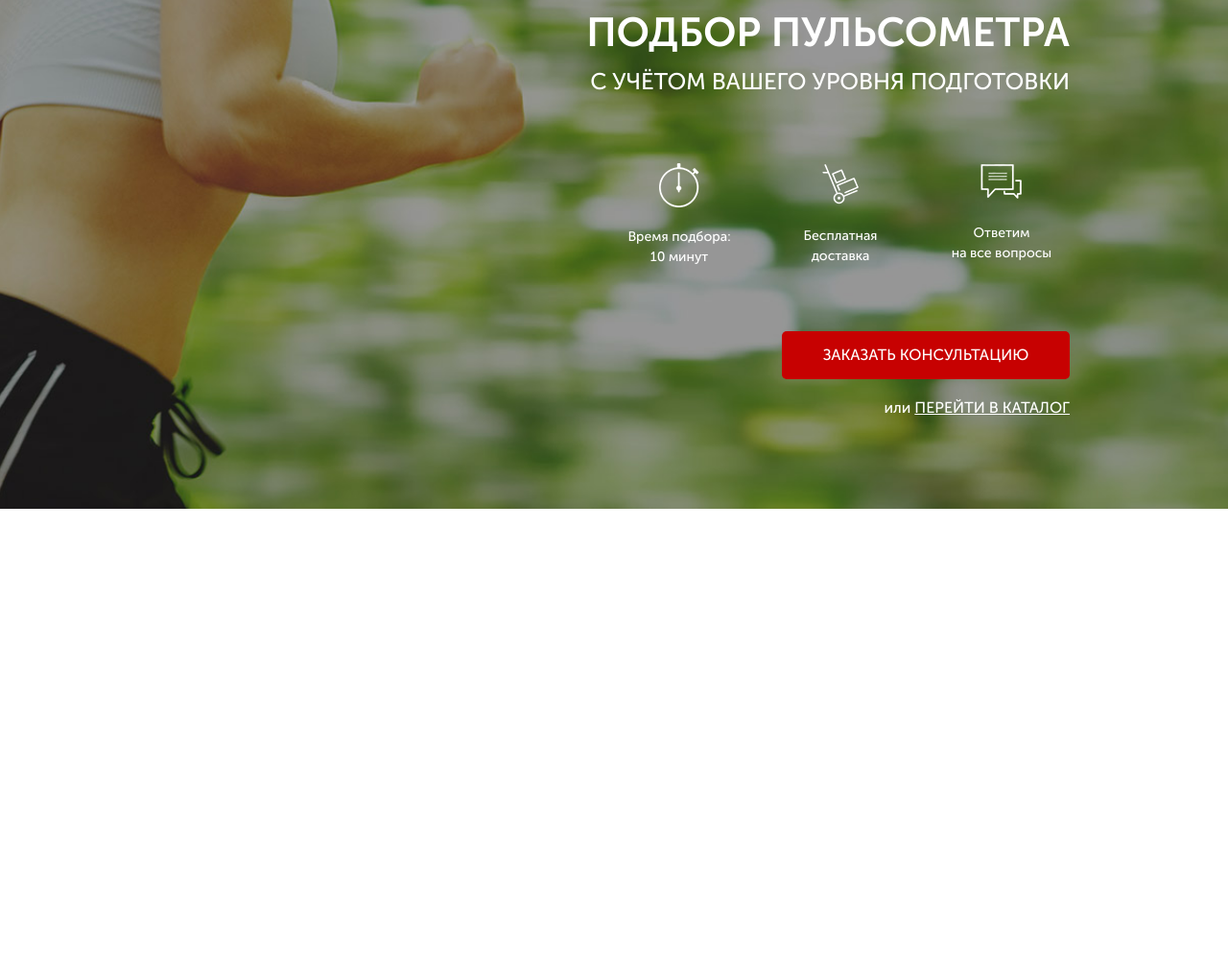
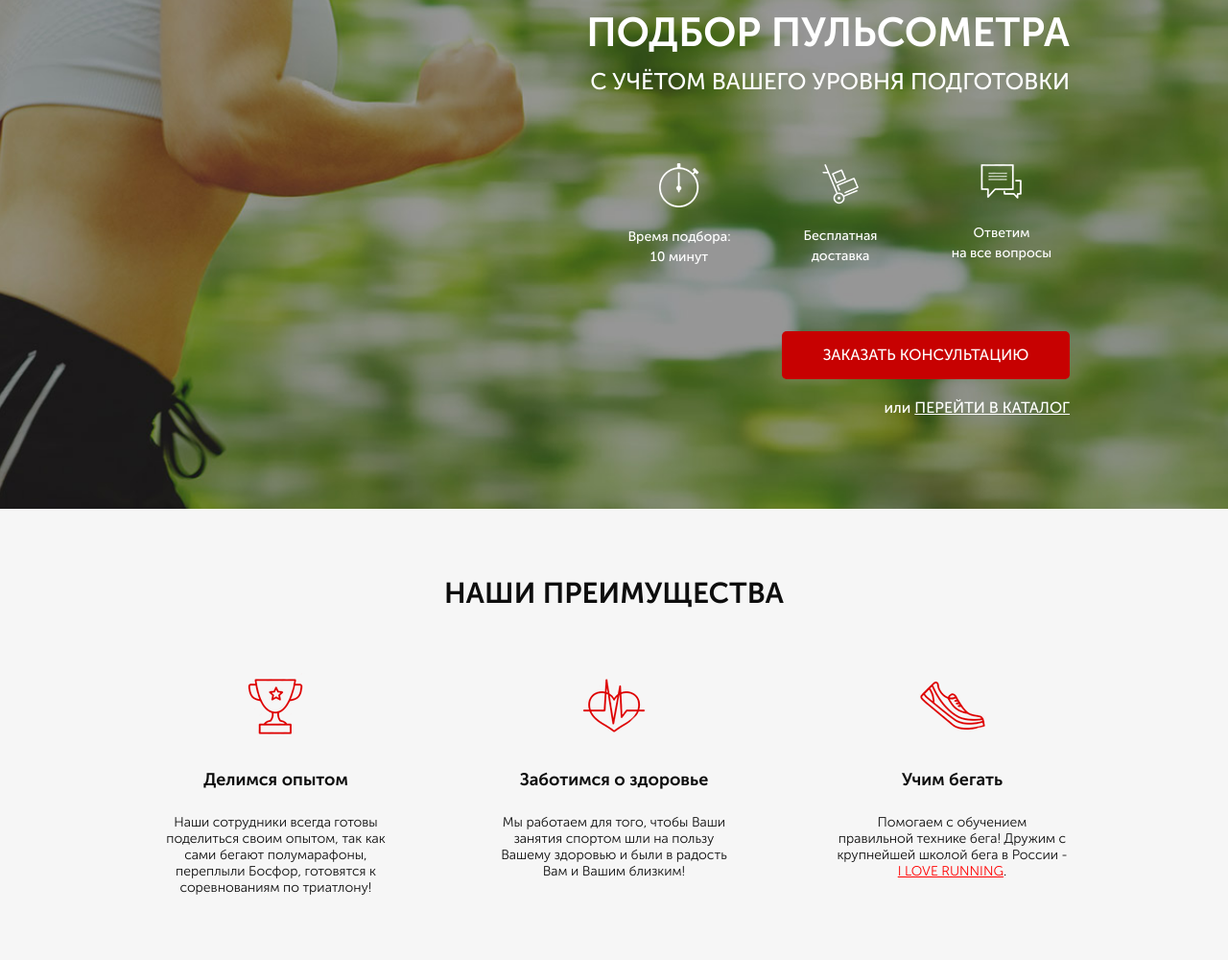
Before and after one commit to SergeiPrasolov/Pulse, a website: page src/index.html in a window 1280 px wide. Shown: the part 165-1165 px from the top of the page at 96% size. Before the commit the page ends 800 px from the top, so only its background shows below. Drawn offline with Linux system fonts and the light colour scheme.

Commit message:
Сверстан второй блок "преимущества". Без адаптации

```diff
--- a/src/index.html
+++ b/src/index.html
@@ -48,5 +48,38 @@
 
         </div>
     </div>
+    <div class="advantage">
+        <div class="container">
+            <h2>НАШИ ПРЕИМУЩЕСТВА</h2>
+            <div class="advantage__wrapper">
+                <div class="advantage__block">
+                    <img src="icon/icon-cup.png" alt="cup">
+                    <h3>Делимся опытом</h3>
+                    <div class="advantage__text">
+                        Наши сотрудники всегда готовы поделиться своим опытом,
+                        так как сами бегают полумарафоны, переплыли Босфор, готовятся к соревнованиям по триатлону!
+                    </div>
+                </div>
+                <div class="advantage__block">
+                    <img src="icon/icon-heart.png" alt="heart">
+                    <h3>Заботимся о здоровье</h3>
+                    <div class="advantage__text">
+                        Мы работаем для того,
+                        чтобы Ваши занятия спортом шли на пользу Вашему здоровью и были в радость Вам и Вашим близким!
+
+                    </div>
+                </div>
+                <div class="advantage__block">
+                    <img src="icon/icon-shoe.png" alt="cup">
+                    <h3>Учим бегать</h3>
+                    <div class="advantage__text">
+                        Помогаем с обучением<br>
+                        правильной технике бега!
+                        Дружим с крупнейшей школой бега в России - <a href="#">I LOVE RUNNING</a>.
+                    </div>
+                </div>
+            </div>
+        </div>
+    </div>
 </body>
 </html>
--- /dev/null
+++ b/src/sass/blocks/_advantage.scss
@@ -0,0 +1,44 @@
+.advantage {
+    min-height: 470px;
+    padding-top: 70px;
+    background-color: #f6f6f6;
+    h2 {
+        font-size: 30px;
+        font-weight: 700;
+        text-align: center;
+        line-height: normal;
+        color: #0d0d0d;
+    }
+    &__wrapper {
+        display: flex;
+        justify-content: space-between;
+        margin-top: 65px;
+    }
+    &__block {
+        width: 245px;
+        h3 {
+            margin-top: 30px;
+            font-size: 18px;
+            font-weight: bold;
+            line-height: normal;
+            text-align: center;
+            color: #0d0d0d;
+        }
+        img {
+            display: block;
+            margin: 0 auto;
+        }
+    }
+    &__text {
+        margin-top: 25px;
+        font-size: 14px;
+        font-weight: 300;
+        line-height: normal;
+        text-align: center;
+        color: #0d0d0d;
+        a {
+            color: #ff0000;
+            text-decoration: underline;
+        }
+    }
+}
--- a/src/sass/blocks/_promo.scss
+++ b/src/sass/blocks/_promo.scss
@@ -1,7 +1,7 @@
 .promo {
     min-height: 650px;
     padding: 21px 0 93px 0;
-    background: url(../../img/bg-top.jpg) center (center/cover) no-repeat;
+    background: url(../img/bg-top.jpg) center (center/cover) no-repeat;
     &__wrapper {
         display: flex;
         flex-direction: column;
--- a/src/sass/style.scss
+++ b/src/sass/style.scss
@@ -11,4 +11,5 @@ h1,h2 {
 }
 @import 'blocks/_promo.scss';
 @import 'blocks/_header.scss';
-@import 'blocks/_buttons.scss'
+@import 'blocks/_buttons.scss';
+@import 'blocks/_advantage.scss'
```
Also changed, not shown: src/css/style.min.css, 1 other file.
